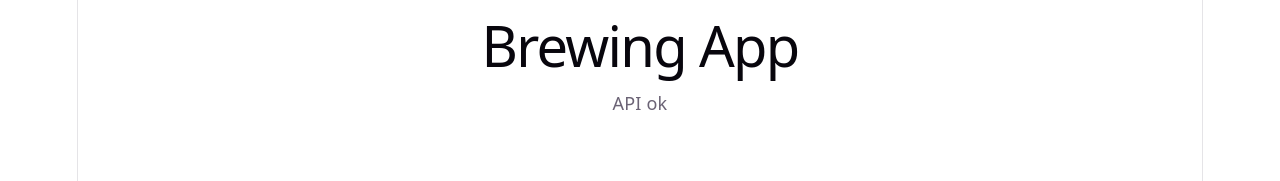
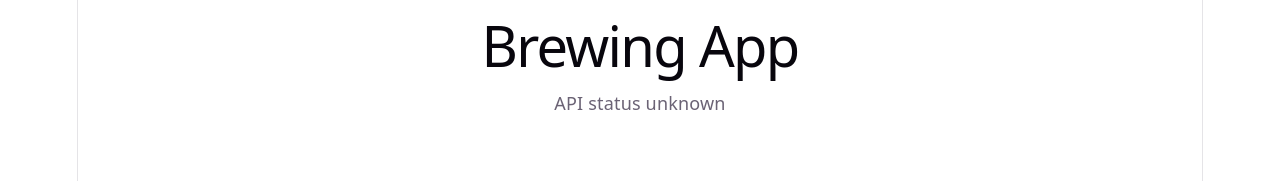
Before and after one commit to badacsonyigorenyember/homebrew_ai, a React (Vite) app in the folder app/web/: page / in a window 1280 px wide. Shown: the top 181 px of the page. Built offline with nearby package versions, Linux system fonts and the light colour scheme; no server answers.

Commit message:
connect the api with the ui

```diff
--- a/app/web/src/App.tsx
+++ b/app/web/src/App.tsx
@@ -1,10 +1,20 @@
 import { StatusBadge } from './components/StatusBadge';
+import { useHealth } from './features/health/useHealth.ts';
+import type { ApiStatus } from './components/StatusBadge';
+
+const statusLookup: Record<'pending' | 'error' | 'success', ApiStatus> = {
+  pending: 'unknown', // Adjust 'unknown' or 'down' based on your exact ticket instructions
+  error: 'down',
+  success: 'ok',
+};
 
 function App() {
+  const health = useHealth();
+
   return (
     <div>
       <h1>Brewing App</h1>
-      <StatusBadge status="ok" />
+      <StatusBadge status={statusLookup[health.status]} />
     </div>
   );
 }
--- a/app/web/src/components/StatusBadge.tsx
+++ b/app/web/src/components/StatusBadge.tsx
@@ -1,4 +1,4 @@
-type ApiStatus = 'ok' | 'down' | 'unknown';
+export type ApiStatus = 'ok' | 'down' | 'unknown';
 
 type StatusBadgeProps = {
   status: ApiStatus;
--- /dev/null
+++ b/app/web/src/features/health/useHealth.ts
@@ -0,0 +1,21 @@
+import { useQuery } from '@tanstack/react-query';
+
+type HealthResponse = {
+  status: string;
+};
+
+async function fetchHealth(): Promise<HealthResponse> {
+  const response = await fetch('api/health');
+
+  if (!response.ok) {
+    throw new Error(
+      `An error happened during health check: ${response.statusText}`,
+    );
+  }
+
+  return response.json();
+}
+
+export function useHealth() {
+  return useQuery({ queryKey: ['data'], queryFn: fetchHealth });
+}
--- a/app/web/src/main.tsx
+++ b/app/web/src/main.tsx
@@ -2,9 +2,14 @@ import { StrictMode } from 'react';
 import { createRoot } from 'react-dom/client';
 import './index.css';
 import App from './App.tsx';
+import { QueryClient, QueryClientProvider } from '@tanstack/react-query';
+
+const queryClient = new QueryClient();
 
 createRoot(document.getElementById('root')!).render(
   <StrictMode>
-    <App />
+    <QueryClientProvider client={queryClient}>
+      <App />
+    </QueryClientProvider>
   </StrictMode>,
 );
```
